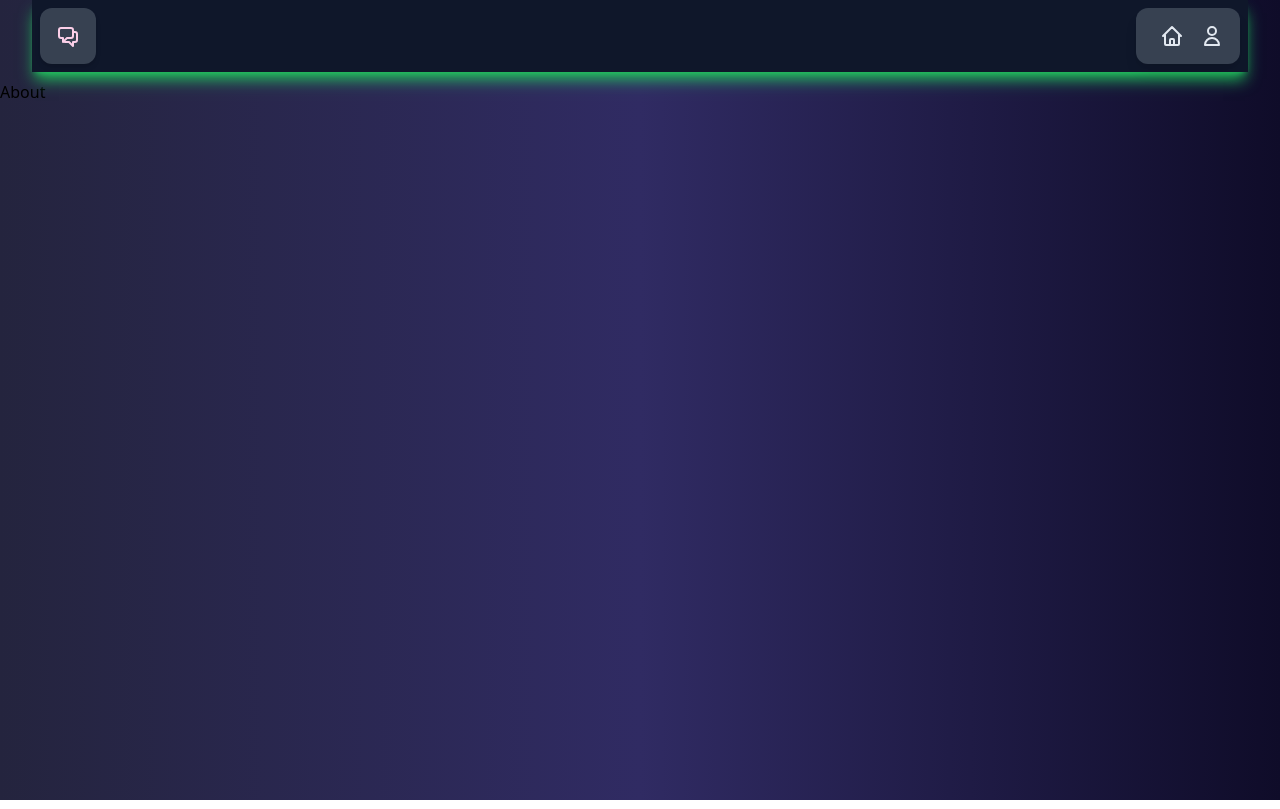
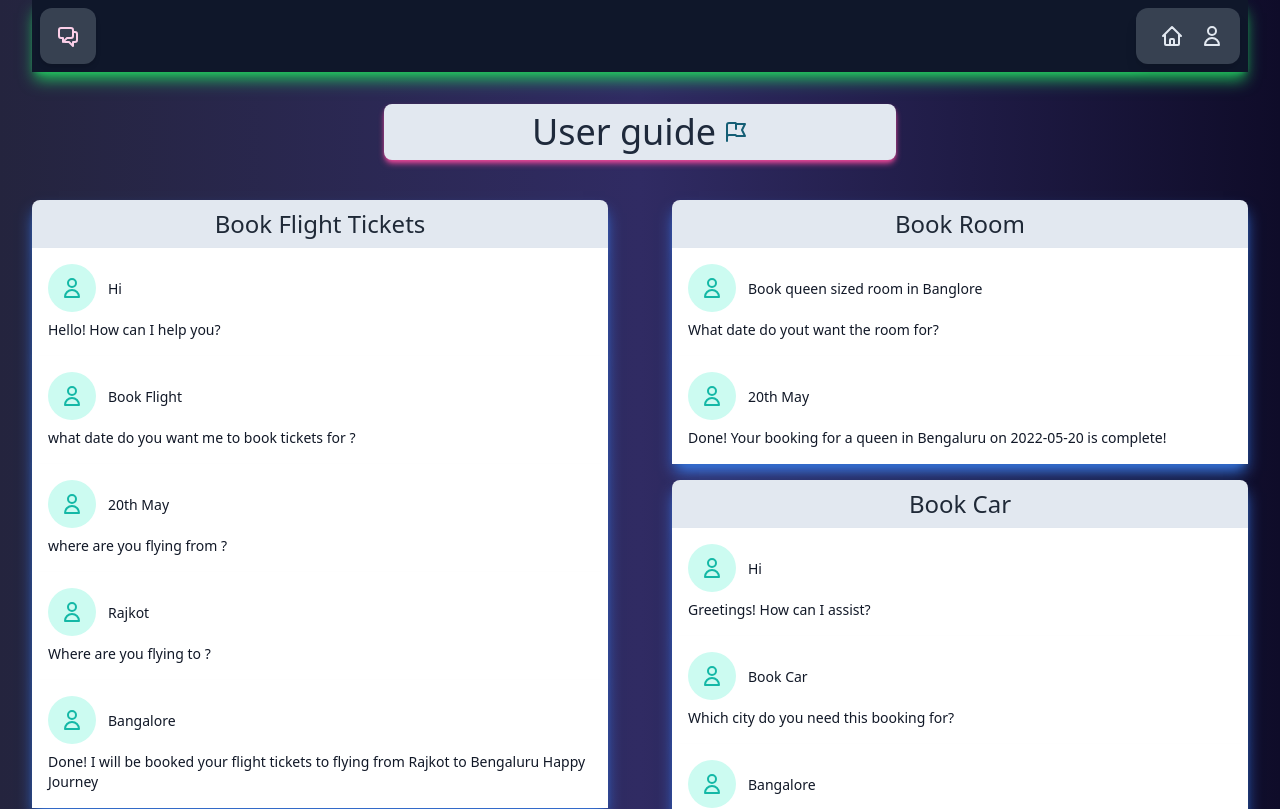
Before and after one commit to Akash52/trip-planning-chatbot, a React (Create React App) app in the folder frontend/: page /about in a window 1280 px wide. Shown: the top 809 px of the page. Built offline with nearby package versions, Linux system fonts and the light colour scheme; the HTML template or start-up script is replaced by a standard one.

Commit message:
About Page

```diff
--- a/frontend/src/components/About.js
+++ b/frontend/src/components/About.js
@@ -1,7 +1,215 @@
 import React from 'react';
 
+const data = [
+  {
+    id: 1,
+    user: 'Hi',
+    bot: 'Hello! How can I help you?',
+  },
+  {
+    id: 2,
+    user: 'Book Flight',
+    bot: 'what date do you want me to book tickets for ?',
+  },
+  {
+    id: 3,
+    user: '20th May',
+    bot: 'where are you flying from ?',
+  },
+  {
+    id: 4,
+    user: 'Rajkot',
+    bot: 'Where are you flying to ?',
+  },
+  {
+    id: 5,
+    user: 'Bangalore',
+    bot: 'Done! I will be booked your flight tickets to  flying from Rajkot to Bengaluru Happy Journey ',
+  },
+];
+
+const roomData = [
+  {
+    id: 1,
+    user: 'Book queen sized room in Banglore',
+    bot: 'What date do yout want the room for?',
+  },
+  {
+    id: 2,
+    user: '20th May',
+    bot: 'Done! Your booking for a queen in Bengaluru on 2022-05-20 is complete!',
+  },
+];
+
+const carData = [
+  {
+    id: 1,
+    user: 'Hi',
+    bot: 'Greetings! How can I assist?',
+  },
+  {
+    id: 2,
+    user: 'Book Car',
+    bot: 'Which city do you need this booking for?',
+  },
+  {
+    id: 3,
+    user: 'Bangalore',
+    bot: 'What date do you need the car for?',
+  },
+  {
+    id: 4,
+    user: '20th May',
+    bot: 'Waht kind of car do you want? I have sedans,convertibles,hatchbacks,SUvs and compacts.',
+  },
+  {
+    id: 5,
+    user: 'Sedan',
+    bot: 'Done! Your booking for a sedan in Bangalore on 2022-05-20 is complete!',
+  },
+];
+
 const About = () => {
-  return <div>About</div>;
+  return (
+    <>
+      <div class='mx-auto px-4 sm:px-6 lg:px-8 mt-8'>
+        <div class='max-w-lg flex justify-center items-center font-medium mx-auto p-2 bg-slate-200 shadow-md shadow-pink-500 rounded-lg'>
+          <h1 className='text-4xl text-center text-slate-800'>User guide</h1>
+          <svg
+            xmlns='http://www.w3.org/2000/svg'
+            className='h-6 w-6 ml-2 text-cyan-800'
+            fill='none'
+            viewBox='0 0 24 24'
+            stroke='currentColor'
+            strokeWidth={2}
+          >
+            <path
+              strokeLinecap='round'
+              strokeLinejoin='round'
+              d='M3 21v-4m0 0V5a2 2 0 012-2h6.5l1 1H21l-3 6 3 6h-8.5l-1-1H5a2 2 0 00-2 2zm9-13.5V9'
+            />
+          </svg>
+        </div>
+      </div>
+      <div className='container grid pt-6 mx-auto sm:grid-cols-1 md:grid-cols-2 lg:grid-cols-2 xl:grid-cols-2'>
+        <div class=' max-w-7xl mx-auto px-4 sm:px-6 lg:px-8 mt-4'>
+          <div class='max-w-3xl mx-auto  bg-gradient-to-r  shadow-lg shadow-blue-500 '>
+            <h1 className='text-2xl py-2 font-medium text-center bg-slate-200 rounded-t-lg text-gray-800'>
+              Book Flight Tickets
+            </h1>
+            {data.map((item) => (
+              <div class='flex flex-col bg-white shadow-md  p-4'>
+                <div class='flex items-center justify-between'>
+                  <div class='flex-shrink-0'>
+                    <div class='flex items-center justify-center h-12 w-12 rounded-full bg-teal-100 text-teal-500'>
+                      <svg
+                        xmlns='http://www.w3.org/2000/svg'
+                        class='h-6 w-6'
+                        fill='none'
+                        viewBox='0 0 24 24'
+                        stroke='currentColor'
+                        stroke-width='2'
+                      >
+                        <path
+                          stroke-linecap='round'
+                          stroke-linejoin='round'
+                          d='M16 7a4 4 0 11-8 0 4 4 0 018 0zM12 14a7 7 0 00-7 7h14a7 7 0 00-7-7z'
+                        />
+                      </svg>
+                    </div>
+                  </div>
+                  <div class='ml-3 w-0 flex-1 pt-0.5 font-medium text-sm text-gray-900'>
+                    {item.user}
+                  </div>
+                </div>
+                <div class='mt-2 flex-1 text-gray-600'>
+                  <p class='text-sm font-normal leading-5 text-gray-900'>
+                    {item.bot}
+                  </p>
+                </div>
+              </div>
+            ))}
+          </div>
+        </div>
+        <div class='mx-auto max-w-7xl  px-4 sm:px-6 lg:px-8 mt-4'>
+          <div class='max-w-3xl mx-auto  bg-gradient-to-r  shadow-lg shadow-blue-500 '>
+            <h1 className='text-2xl py-2 font-medium text-center bg-slate-200 rounded-t-lg text-gray-800'>
+              Book Room
+            </h1>
+            {roomData.map((item) => (
+              <div class='flex flex-col bg-white shadow-md  p-4'>
+                <div class='flex items-center justify-between'>
+                  <div class='flex-shrink-0'>
+                    <div class='flex items-center justify-center h-12 w-12 rounded-full bg-teal-100 text-teal-500'>
+                      <svg
+                        xmlns='http://www.w3.org/2000/svg'
+                        class='h-6 w-6'
+                        fill='none'
+                        viewBox='0 0 24 24'
+                        stroke='currentColor'
+                        stroke-width='2'
+                      >
+                        <path
+                          stroke-linecap='round'
+                          stroke-linejoin='round'
+                          d='M16 7a4 4 0 11-8 0 4 4 0 018 0zM12 14a7 7 0 00-7 7h14a7 7 0 00-7-7z'
+                        />
+                      </svg>
+                    </div>
+                  </div>
+                  <div class='ml-3 w-0 flex-1 pt-0.5 font-medium text-sm text-gray-900'>
+                    {item.user}
+                  </div>
+                </div>
+                <div class='mt-2 flex-1 text-gray-600'>
+                  <p class='text-sm font-normal leading-5 text-gray-900'>
+                    {item.bot}
+                  </p>
+                </div>
+              </div>
+            ))}
+          </div>
+          <div class='max-w-3xl mt-4 mx-auto  bg-gradient-to-r  shadow-lg shadow-blue-500 '>
+            <h1 className='text-2xl py-2 font-medium text-center bg-slate-200 rounded-t-lg text-gray-800'>
+              Book Car
+            </h1>
+            {carData.map((item) => (
+              <div class='flex flex-col bg-white shadow-md  p-4'>
+                <div class='flex items-center justify-between'>
+                  <div class='flex-shrink-0'>
+                    <div class='flex items-center justify-center h-12 w-12 rounded-full bg-teal-100 text-teal-500'>
+                      <svg
+                        xmlns='http://www.w3.org/2000/svg'
+                        class='h-6 w-6'
+                        fill='none'
+                        viewBox='0 0 24 24'
+                        stroke='currentColor'
+                        stroke-width='2'
+                      >
+                        <path
+                          stroke-linecap='round'
+                          stroke-linejoin='round'
+                          d='M16 7a4 4 0 11-8 0 4 4 0 018 0zM12 14a7 7 0 00-7 7h14a7 7 0 00-7-7z'
+                        />
+                      </svg>
+                    </div>
+                  </div>
+                  <div class='ml-3 w-0 flex-1 pt-0.5 font-medium text-sm text-gray-900'>
+                    {item.user}
+                  </div>
+                </div>
+                <div class='mt-2 flex-1 text-gray-600'>
+                  <p class='text-sm font-normal leading-5 text-gray-900'>
+                    {item.bot}
+                  </p>
+                </div>
+              </div>
+            ))}
+          </div>
+        </div>
+      </div>
+    </>
+  );
 };
 
 export default About;
```
